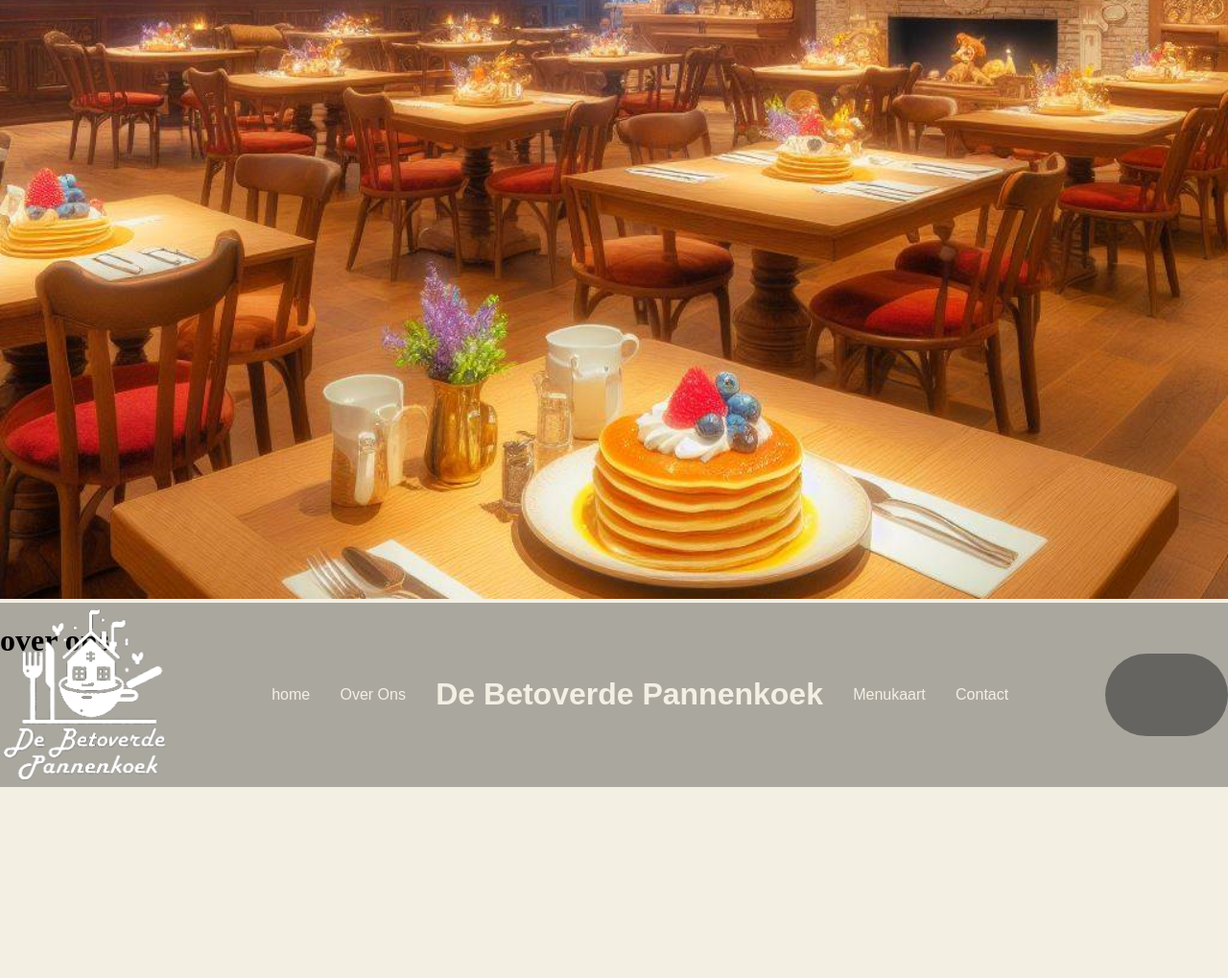
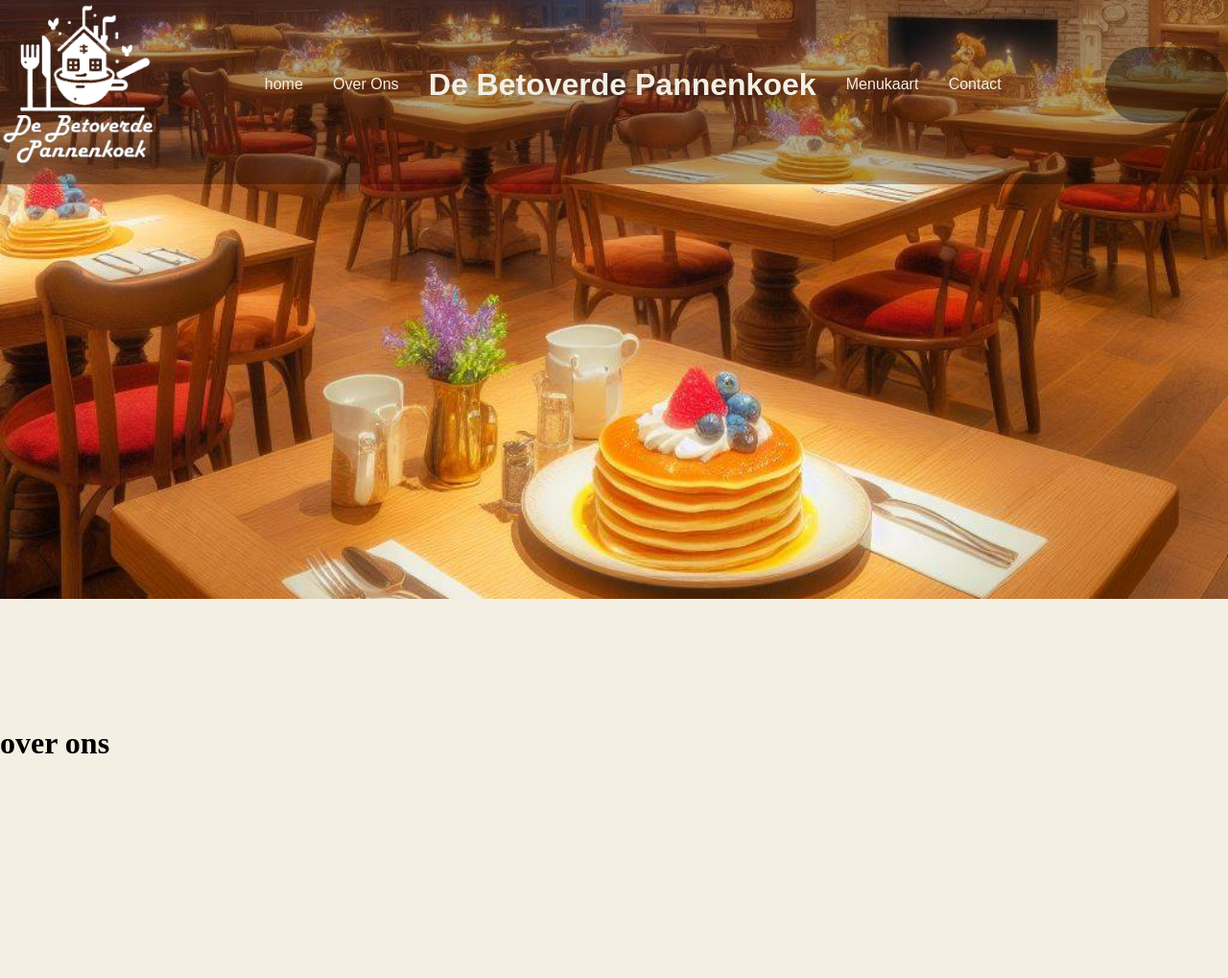
Before and after one commit to J0C0M/WebApp1JB, a PHP site: page / in a window 1280 px wide. Shown: the top 1019 px of the page at 96% size. Before the commit the page ends 820 px from the top, so only its background shows below. Run offline with PHP 8.4, Linux system fonts and the light colour scheme; some web fonts are replaced.

Commit message:
header fixed

```diff
--- a/css/pannenkoeken.css
+++ b/css/pannenkoeken.css
@@ -13,16 +13,22 @@ header
 
 .header-img {
     width: 100%;
-    position: relative;
+    position: absolute;
 }
 
-.header-img-pos {
-
+.invis-box {
+    width: 100%;
+    height: 100%;
 }
 
 .header-box {
     opacity: 30%;
     background-color: #000000 ;
+    position: absolute;
+}
+
+.header-text-pos {
+    position: relative;
 }
 
 .header-overlapper {
@@ -33,7 +39,6 @@ header
     color: #F3EFE3;
     height: 24%;
     width: 100%;
-    position: absolute;
     font-family: 'Harlow Solid Italic', sans-serif;
 }
 
--- a/index.php
+++ b/index.php
@@ -9,7 +9,7 @@
         <header>
             <img src="images/faardyy.png" class="header-img header-img-pos">
             <div class="header-overlapper header-box"></div>
-            <div class="header-overlapper">
+            <div class="header-overlapper header-text-pos">
 
                 <img src="images/fardylogotransparent.png" class="logo-header-img">
                 <div class="header-middle-part">
@@ -25,6 +25,7 @@
 
                 </div>
             </div>
+            <div class="invis-box"></div>
         </header>
         <main>
             <divo class="over-ons-container">
```
